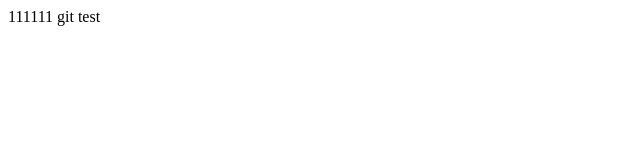
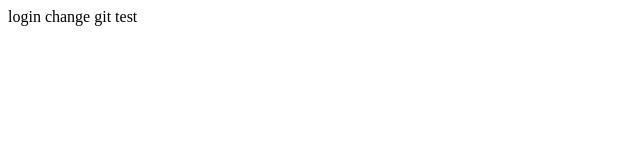
Before and after one commit to yiiiiiiqianyao/git_test_repository, a plain HTML site: page index.html in a window 1280 px wide. Shown: the full height of the page, 0-640 px from the left. Drawn offline with Linux system fonts and the light colour scheme.

Commit message:
'loginchange'

```diff
--- a/index.html
+++ b/index.html
@@ -7,7 +7,7 @@
     <title>Document</title>
 </head>
 <body>
-    111111
+    login change
     git test <html></html>
 </body>
 </html>
```
